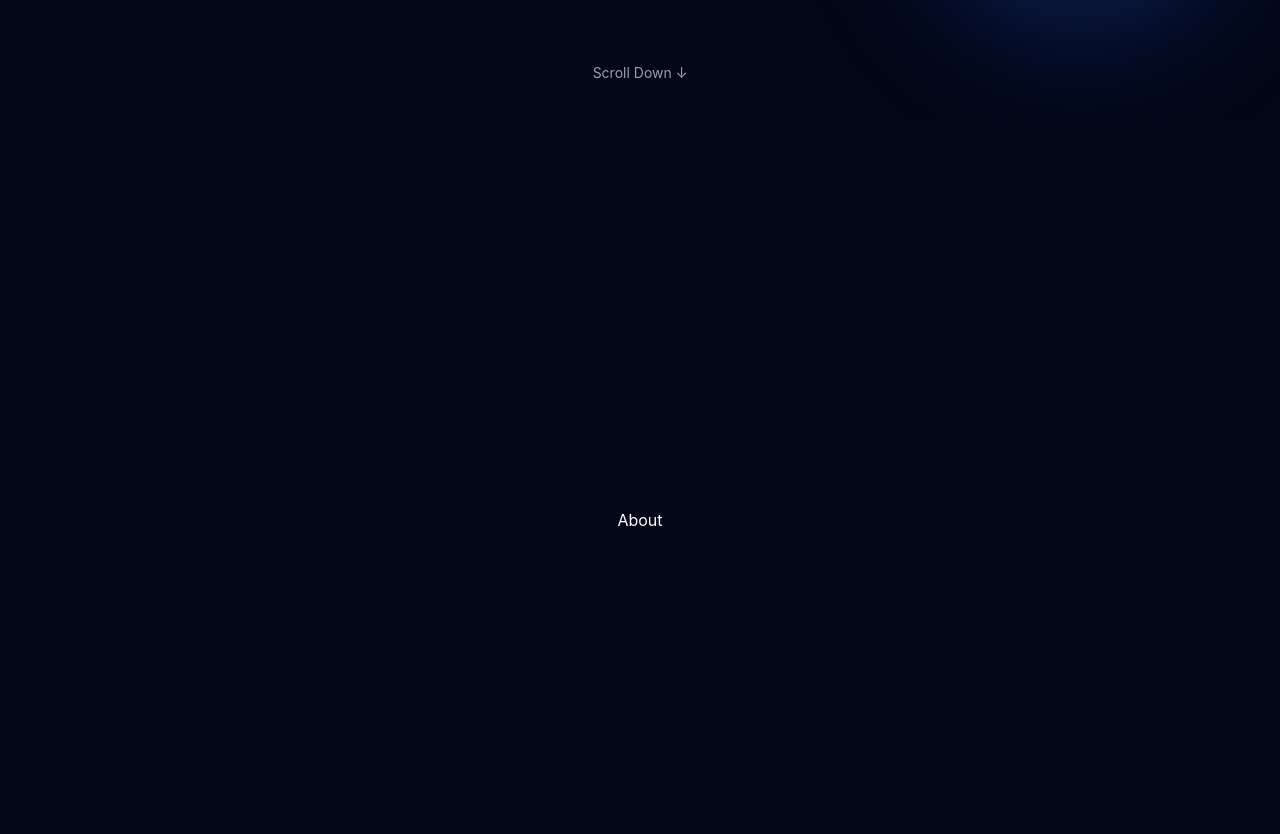
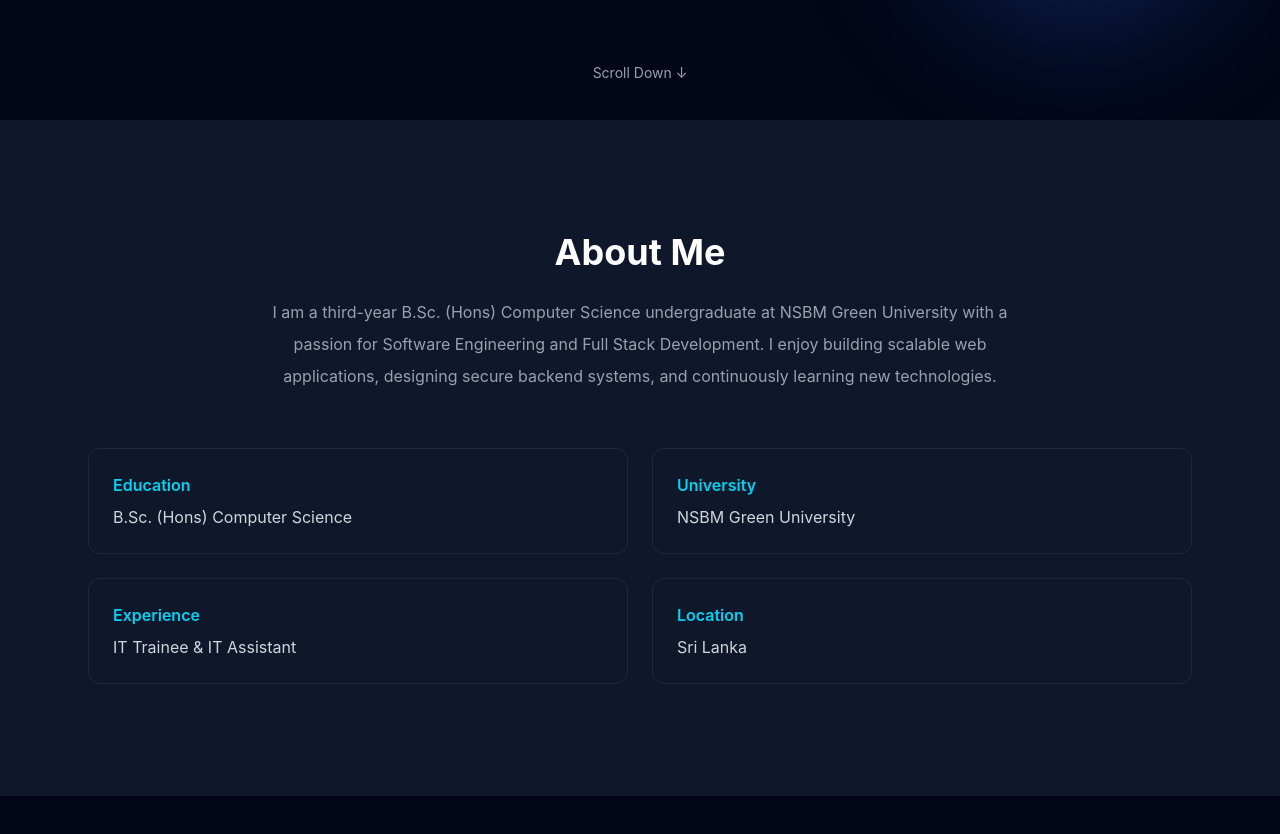
Before and after one commit to kmaperera/Portfolio, a React app: page / in a window 1280 px wide. Shown: the part 680-1514 px from the top of the page. Built offline with nearby package versions, Linux system fonts and the light colour scheme; the HTML template or start-up script is replaced by a standard one.

Commit message:
Build about section with reusable info cards

```diff
--- a/src/components/sections/About.jsx
+++ b/src/components/sections/About.jsx
@@ -1,9 +1,46 @@
+import about from "../../data/about";
+import InfoCard from "../ui/InfoCard";
+import { motion } from "framer-motion";
+
 function About() {
   return (
-    <section id="about" className="min-h-screen flex items-center justify-center">
-      About
+    <section
+      id="about"
+      className="py-28 bg-slate-900 text-white"
+    >
+      <div className="max-w-6xl mx-auto px-6">
+
+        <motion.h2
+          initial={{ opacity: 0, y: 30 }}
+          whileInView={{ opacity: 1, y: 0 }}
+          transition={{ duration: 0.6 }}
+          className="text-4xl font-bold text-center"
+        >
+          {about.title}
+        </motion.h2>
+
+        <motion.p
+          initial={{ opacity: 0 }}
+          whileInView={{ opacity: 1 }}
+          transition={{ delay: 0.2 }}
+          className="text-gray-400 text-center max-w-3xl mx-auto mt-6 leading-8"
+        >
+          {about.description}
+        </motion.p>
+
+        <div className="grid md:grid-cols-2 gap-6 mt-14">
+          {about.highlights.map((item) => (
+            <InfoCard
+              key={item.title}
+              title={item.title}
+              value={item.value}
+            />
+          ))}
+        </div>
+
+      </div>
     </section>
-  )
+  );
 }
 
-export default About
+export default About;
--- /dev/null
+++ b/src/components/ui/InfoCard.jsx
@@ -0,0 +1,15 @@
+function InfoCard({ title, value }) {
+  return (
+    <div className="rounded-xl border border-slate-800 bg-slate-900 p-6 hover:border-cyan-400 transition duration-300">
+      <h3 className="text-cyan-400 font-semibold">
+        {title}
+      </h3>
+
+      <p className="mt-2 text-gray-300">
+        {value}
+      </p>
+    </div>
+  );
+}
+
+export default InfoCard;
--- /dev/null
+++ b/src/data/about.js
@@ -0,0 +1,26 @@
+const about = {
+  title: "About Me",
+
+  description: `I am a third-year B.Sc. (Hons) Computer Science undergraduate at NSBM Green University with a passion for Software Engineering and Full Stack Development. I enjoy building scalable web applications, designing secure backend systems, and continuously learning new technologies.`,
+
+  highlights: [
+    {
+      title: "Education",
+      value: "B.Sc. (Hons) Computer Science",
+    },
+    {
+      title: "University",
+      value: "NSBM Green University",
+    },
+    {
+      title: "Experience",
+      value: "IT Trainee & IT Assistant",
+    },
+    {
+      title: "Location",
+      value: "Sri Lanka",
+    },
+  ],
+};
+
+export default about;
```
